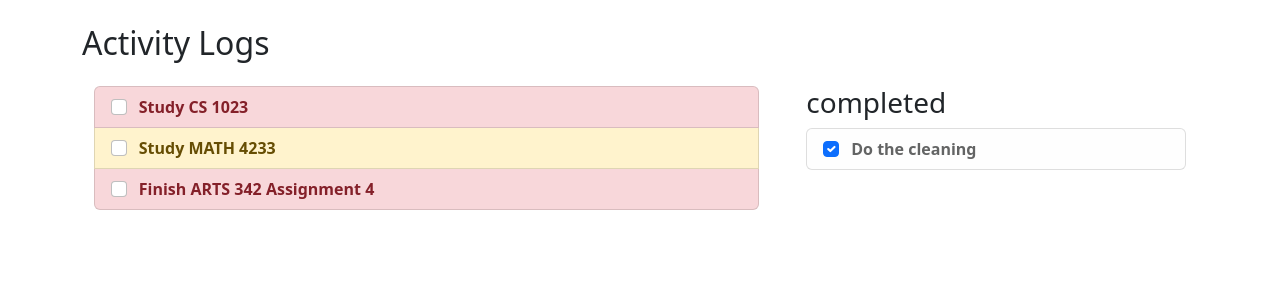
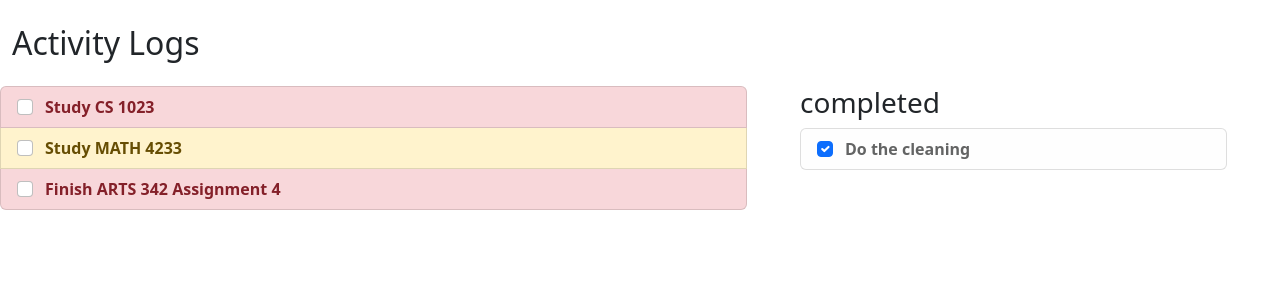
Before and after one commit to AEsir777/time_expense_management, a React (Create React App) app in the folder frontend/: page / in a window 1280 px wide. Shown: the top 300 px of the page. Built offline with nearby package versions, Linux system fonts and the light colour scheme.

Commit message:
added on click for the complete checkbox

```diff
--- a/frontend/src/App.css
+++ b/frontend/src/App.css
@@ -1,4 +1,14 @@
-.App {
+.container {
+  padding-left: 0px;
+  padding-right: 0px;
+}
+.container .row {
+  margin-left: -15px;
+  margin-right: -15px;
+}
+
+
+/* .App {
   text-align: center;
 }
 
@@ -35,4 +45,4 @@
   to {
     transform: rotate(360deg);
   }
-}
+} */
--- a/frontend/src/App.js
+++ b/frontend/src/App.js
@@ -4,6 +4,7 @@ import React from 'react';
 // test fiels
 const ALList = [
   {
+    pk: 1,
     activity: "Do the cleaning",
     description: "Clean the living room and bed room",
     is_compeleted: true,
@@ -11,6 +12,7 @@ const ALList = [
     priority: 'list-group-item-light',
   },
   {
+    pk: 2,
     activity: "Study CS 1023",
     description: "Prepare for the mid term",
     is_compeleted: false,
@@ -18,6 +20,7 @@ const ALList = [
     priority: 'list-group-item-danger',
   },
   {
+    pk: 3,
     activity: "Study MATH 4233",
     description: "Finish first chapter and do the after chapter problems",
     is_compeleted: false,
@@ -25,6 +28,7 @@ const ALList = [
     priority: 'list-group-item-warning',
   },
   {
+    pk: 4,
     activity: "Finish ARTS 342 Assignment 4",
     description: "",
     is_compeleted: false,
@@ -39,6 +43,19 @@ class List extends React.Component {
     this.state = {
       logs: ALList,
     };
+  }
+
+  clickComplete(pk) {
+    console.log('clicked');
+    const list = this.state.logs.slice();
+    list.forEach((item) => {
+      if (item.pk === pk)
+        item.is_compeleted = ! item.is_compeleted;
+    });
+
+    this.setState({
+      logs: list,
+    });
   }
 
   renderLogs(is_compeleted) {
@@ -56,6 +73,7 @@ class List extends React.Component {
             type="checkbox"
             value=""
             defaultChecked={is_compeleted}
+            onChange={() => this.clickComplete(log.pk)}
           ></input>
           <div class="ms-2 me-auto">
             <div class="fw-bold">{log.activity}</div>
@@ -68,13 +86,13 @@ class List extends React.Component {
   render() {
     return (
       <body>
-        <div class="container">
+        <div class="container-fluid">
+          <div class="row">
           <h2 class="my-4"> Activity Logs </h2>
-          <div class="row">
-            <div class="col-md-7 col-sm-10 mx-auto p-0">
-              <ul class="list-group">{this.renderLogs(false)}</ul>
+            <div class="col-md-7 col-sm-10 p-0">
+              <ul class="list-group ml-4">{this.renderLogs(false)}</ul>
             </div>
-            <div class="col-md-4 col-sm-10 mx-auto p-0">
+            <div class="col-md-4 col-sm-6 mx-auto p-0">
               <h3>completed </h3>
               <ul class="list-group">{this.renderLogs(true)}</ul>
             </div>
--- /dev/null
+++ b/frontend/src/modal.js
@@ -0,0 +1 @@
+import React from "react";
```
